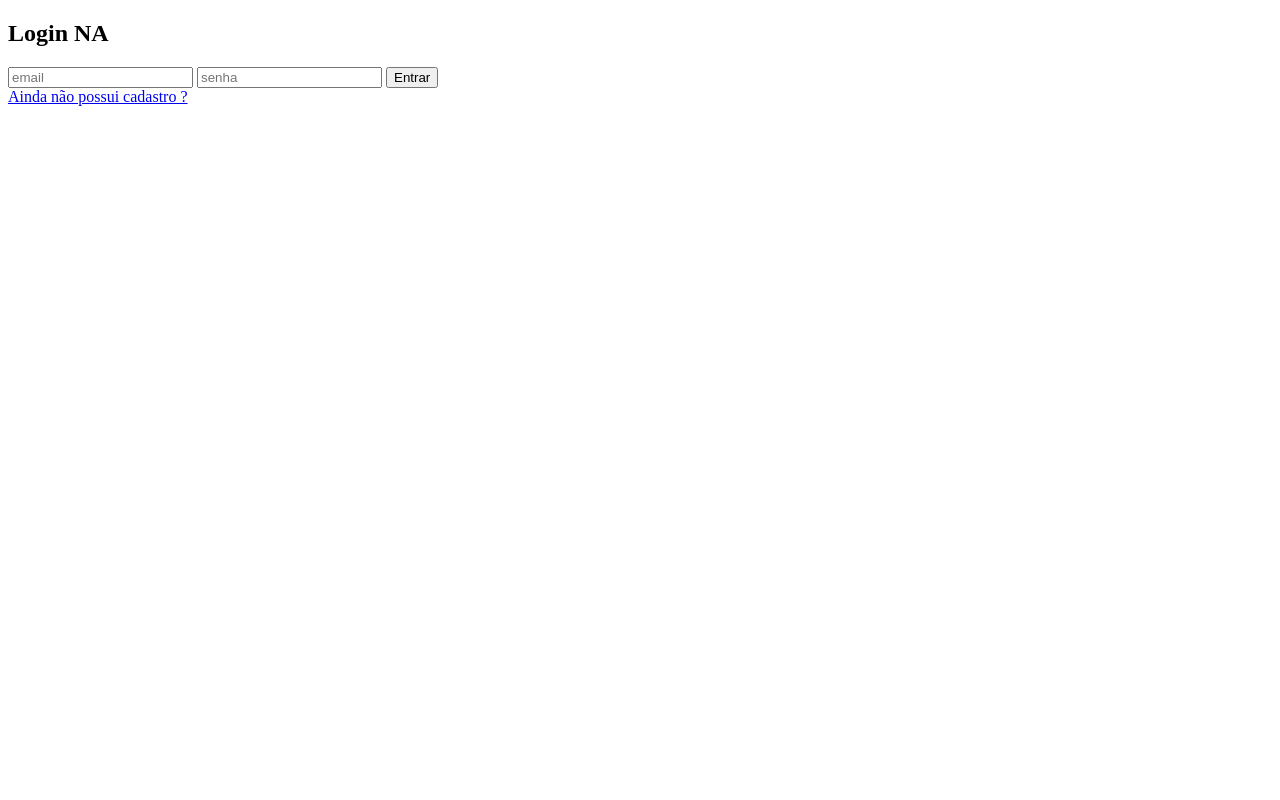
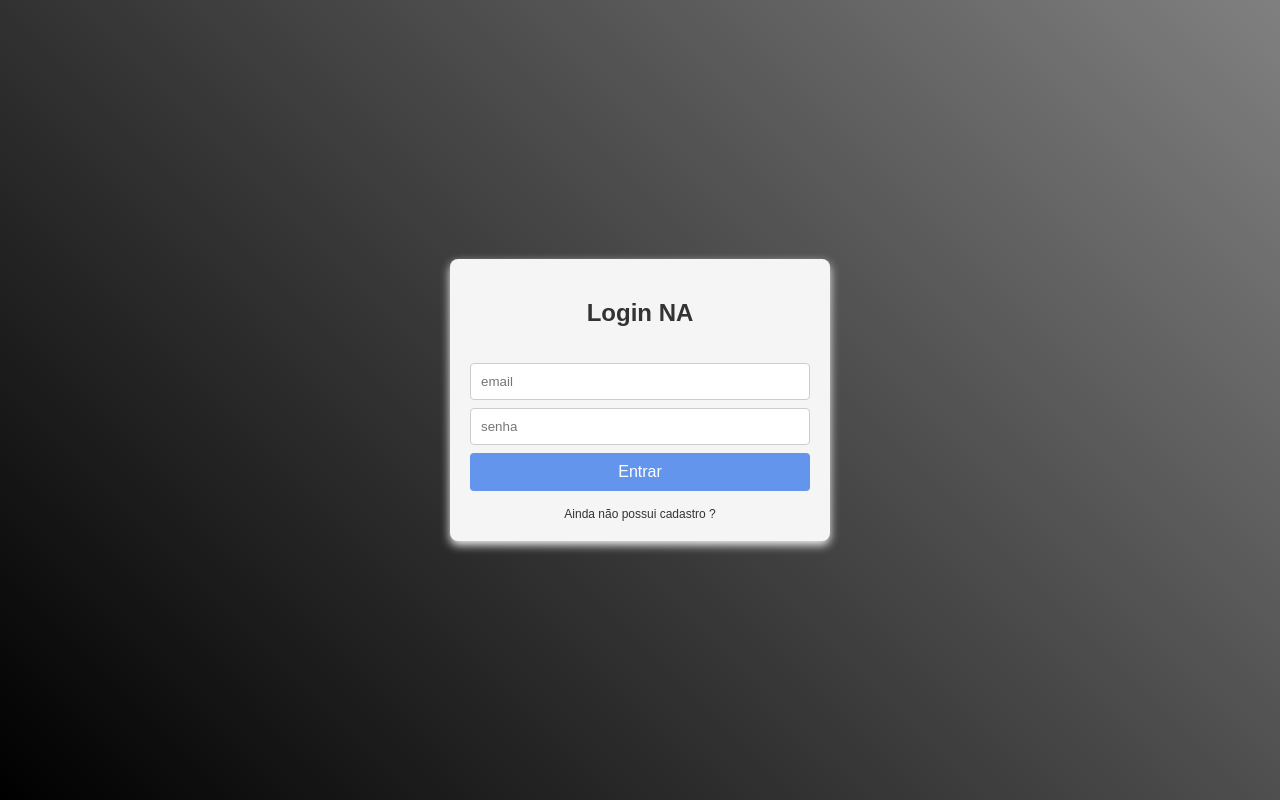
Before and after one commit to Gustavinxz/tela-de-login, a plain HTML site: page index.html in a window 1280 px wide. Drawn offline with Linux system fonts and the light colour scheme.

Commit message:
Finalização do css

```diff
--- a/index.html
+++ b/index.html
@@ -4,6 +4,7 @@
     <meta charset="UTF-8">
     <meta name="viewport" content="width=device-width, initial-scale=1.0">
     <title>Tela de login</title>
+    <link rel="stylesheet" href="style.css" />
 </head>
 <body>
     <div class="login-box">
--- /dev/null
+++ b/style.css
@@ -0,0 +1,57 @@
+body{
+background-image: linear-gradient(45deg, black, gray);
+height: 100vh;
+margin: 0;
+display: flex;
+align-items: center;
+justify-content: center;
+font-family: Arial, Helvetica, sans-serif;
+}
+.login-box{
+    background-color: whitesmoke;
+    width: 340px;
+    padding: 20px;
+    border-radius: 8px;
+    box-shadow: 0 4px 10px whitesmoke;
+    display: grid;
+    gap: 16px;
+}
+form{
+    display: grid;
+    gap: 8px;
+
+
+}
+h2{
+    color: #333;
+    text-align: center;
+
+}
+.login-box form input{
+padding: 10px;
+border-radius: 4px;
+border: 1px solid #ccc;
+outline: none;
+}
+.login-box form input:focus{
+    border-color:cornflowerblue;
+}
+.login-box form input[type="submit"]{
+    background-color: cornflowerblue;
+    color: white;
+    font-size: 16px;
+    border: none;
+}
+.login-box form input[type="submit"]:hover{
+cursor: pointer;
+opacity: 0.9;
+}
+a{
+font-size: 12px;
+text-align: center;
+text-decoration: none;
+color: #333;
+}
+a:hover{
+    text-decoration: underline;
+}
```
